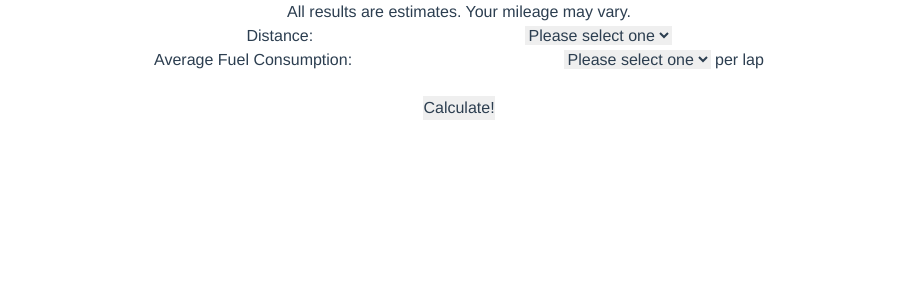
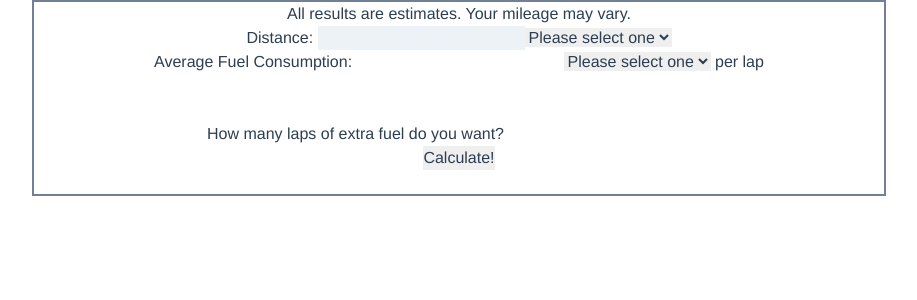
Before and after one commit to khemsoth/fuel-calculator, a Vue app: page / in a window 1280 px wide. Shown: the top 300 px of the page, without its empty margins (181-1098 px from the left). Built offline with nearby package versions, Linux system fonts and the light colour scheme.

Commit message:
calculator: added extra fuel calculation

```diff
--- a/src/components/Calculator.vue
+++ b/src/components/Calculator.vue
@@ -1,11 +1,11 @@
 <template>
-  <div>
-    <main>
+  <div class="flex flex-column justify-center">
+    <main class="border-2 border-gray-600 w-2/3">
       <p>All results are estimates. Your mileage may vary.</p>
-      <form>
+      <form class="">
         <div>
           <label for="distance">Distance: </label>
-          <input v-model="distance" type="number" name="distance">
+          <input class="bg-gray-200" v-model="distance" type="number" name="distance">
             <select v-model="selected" name="distance-value">
               <option disabled selected>Please select one</option>
               <option value="laps">Laps</option>
@@ -25,6 +25,10 @@
         <div v-bind:style='{ visibility: laptimeVisible }'>
           <label for="lap-time">Average Lap Time: </label>
           <input type="number" v-model="lapTimeMin">:<input type="number" v-model="lapTimeSec">.<input type="number" v-model="lapTimeMS"> (MM:SS.sss)
+        </div>
+        <div>
+          <label for="extra-fuel">How many laps of extra fuel do you want?</label>
+          <input v-model="extraFuel" type="number" name="extra-fuel">
         </div>
         <input v-on:click="calculate" type="button" value="Calculate!">
       </form>
@@ -49,7 +53,8 @@ export default {
       laptimeVisible: 'hidden',
       lapTimeMin: null,
       lapTimeSec: null,
-      lapTimeMS: null
+      lapTimeMS: null,
+      extraFuel: null
     }
   },
   watch: {
@@ -76,6 +81,7 @@ export default {
         totalLaps.toFixed(3)
         console.log(`total laps ${totalLaps}`)
         let result = totalLaps * Number(this.fuelConsumption)
+        result = result + Number(this.extraFuel * this.fuelConsumption)
         this.result = result.toFixed(3)
 
       } else {
```
